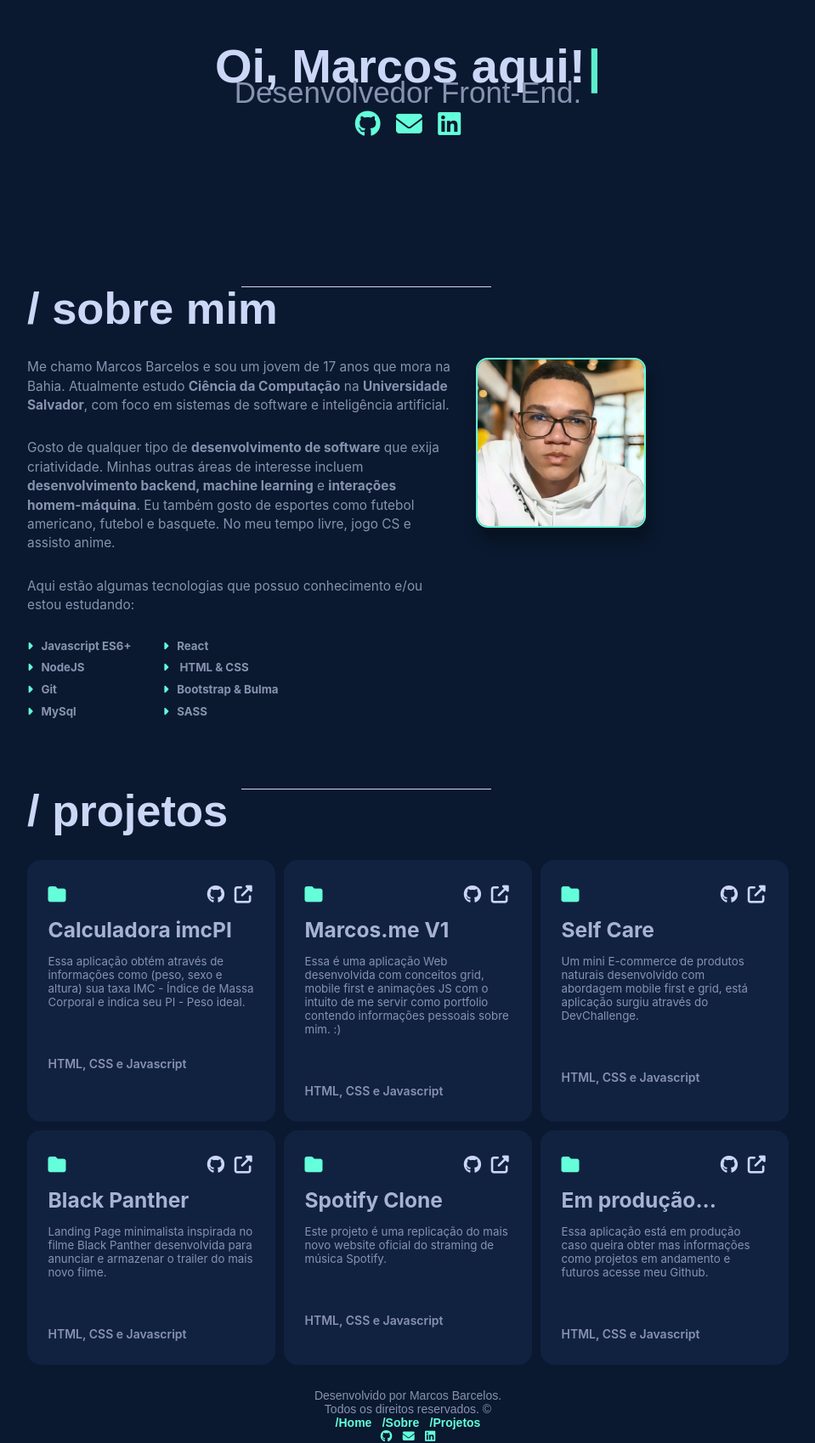
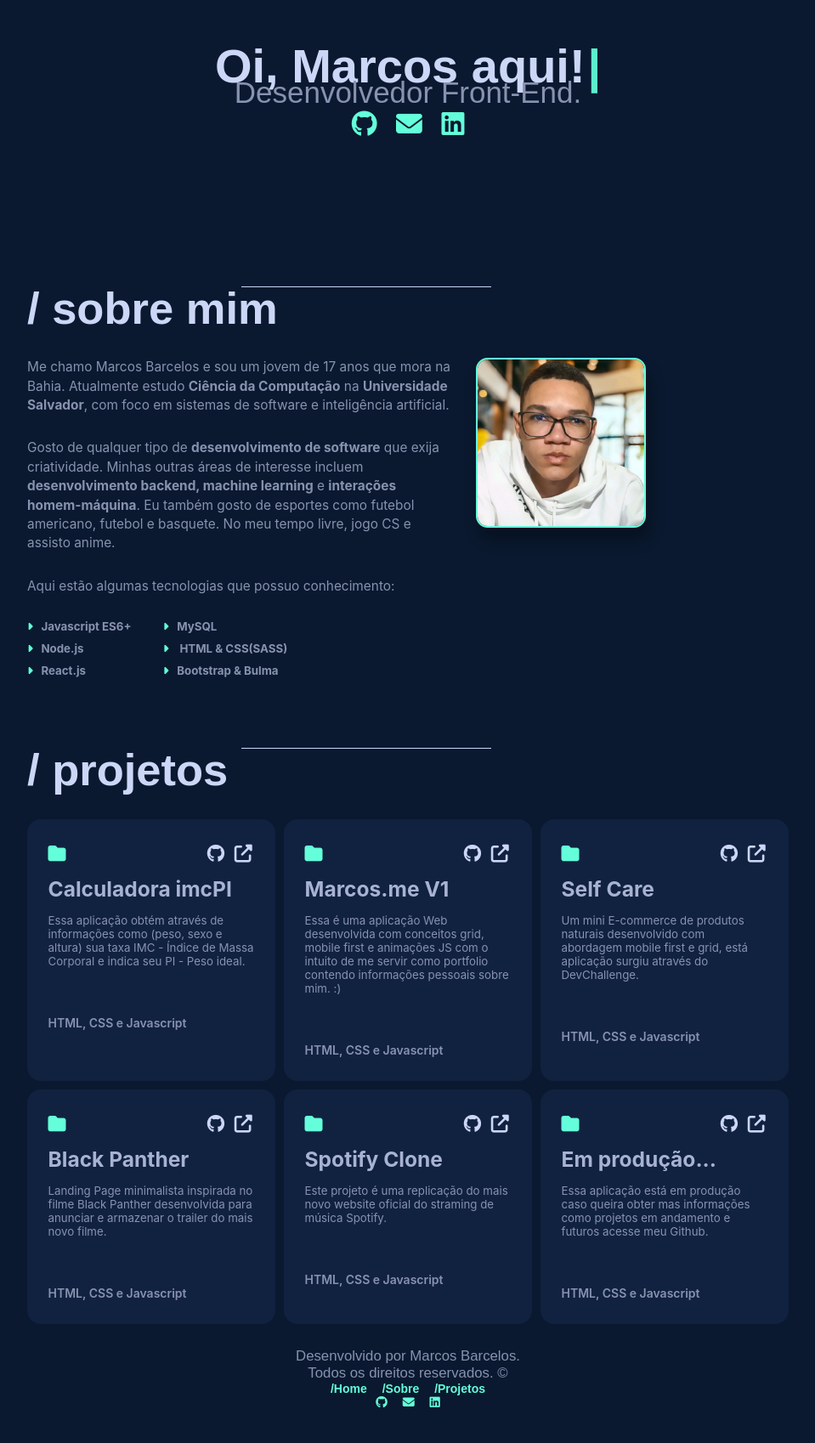
Before and after one commit to marcosbarcelos/Portfolio, a plain HTML site: page index.html in a window 1280 px wide. Shown: the part 400-2098 px from the top of the page at 85% size, without its empty margins (160-1119 px from the left). After the commit the page ends 2058 px from the top, so only its background shows below. Drawn offline with Linux system fonts and the light colour scheme; a web font is replaced by a local one.

Commit message:
SEO e Acessibilidade

```diff
--- a/css/style.css
+++ b/css/style.css
@@ -95,12 +95,12 @@ body {
 }
 
 .header-intro-social :nth-child(2) {
-    margin: 0 0.7rem;
+    margin: 0 1rem;
 }
 
 .header-intro-social a {
     color: var(--green-bright);
-    font-size: 1.3rem;
+    font-size: 1.8rem;
 }
 
 .header-intro-social a:hover {
@@ -214,13 +214,13 @@ body {
 }
 
 .section-contact span {
-    font-size: 1rem;
+    font-size: 1.2rem;
     color: var(--slate)
 }
 
 .section-contact a {
     color: var(--green-bright);
-    margin: 0.3rem;
+    margin: 0.5rem;
     font-weight: 600;
 }
 
--- a/index.html
+++ b/index.html
@@ -23,7 +23,7 @@
             <a href="#contact">Contato</a>
         </nav>
         <section class="header-intro">
-            <img src="assets/me.png" alt="">
+            <img src="assets/me.png" alt="Ilustração de Marcos Barcelos vestindo um camisa azul e óculos preto">
             <h1 class="header-intro-title" id="intro">Oi, Marcos aqui!</h1>
             <h2 class="header-intro-subtitle">Desenvolvedor Front-End.</h2>
             <div class="header-intro-social">
@@ -53,24 +53,21 @@
                     <p>
                         Gosto de qualquer tipo de <b>desenvolvimento de software</b> que exija criatividade. Minhas outras áreas de interesse incluem <b>desenvolvimento backend, machine learning</b> e <b>interações homem-máquina</b>. Eu também gosto de esportes como futebol americano, futebol e basquete. No meu tempo livre, jogo CS e assisto anime.
                     </p>
-                    <p>Aqui estão algumas tecnologias que possuo conhecimento e/ou estou estudando:</p>
+                    <p>Aqui estão algumas tecnologias que possuo conhecimento:</p>
                 </div>
                 <div class="section-about-image">
-                    <img src="assets/perfil.png" alt="">
+                    <img src="assets/perfil.png" alt="Imagem real de Marcos Barcelos">
                 </div>
             </div>
         </div>
         <div class="section-about-techs" data-anime="fade-in">
             <ul>
                 <li><i class="fas fa-caret-right"></i>Javascript ES6+</li>
-                <li><i class="fas fa-caret-right"></i>React</li>
-                <li><i class="fas fa-caret-right"></i>NodeJS</li>
-                <li><i class="fas fa-caret-right"></i> HTML & CSS</li>
-                <li><i class="fas fa-caret-right"></i>Git</li>
+                <li><i class="fas fa-caret-right"></i>MySQL</li>
+                <li><i class="fas fa-caret-right"></i>Node.js</li>
+                <li><i class="fas fa-caret-right"></i> HTML & CSS(SASS)</li>
+                <li><i class="fas fa-caret-right"></i>React.js</li>
                 <li><i class="fas fa-caret-right"></i>Bootstrap & Bulma</li>
-                <li><i class="fas fa-caret-right"></i>MySql</li>
-                <li><i class="fas fa-caret-right"></i>SASS</li>
-
             </ul>
         </div>
     </section>
```
Also changed, not shown: assets/staticme.jpg (deleted).
